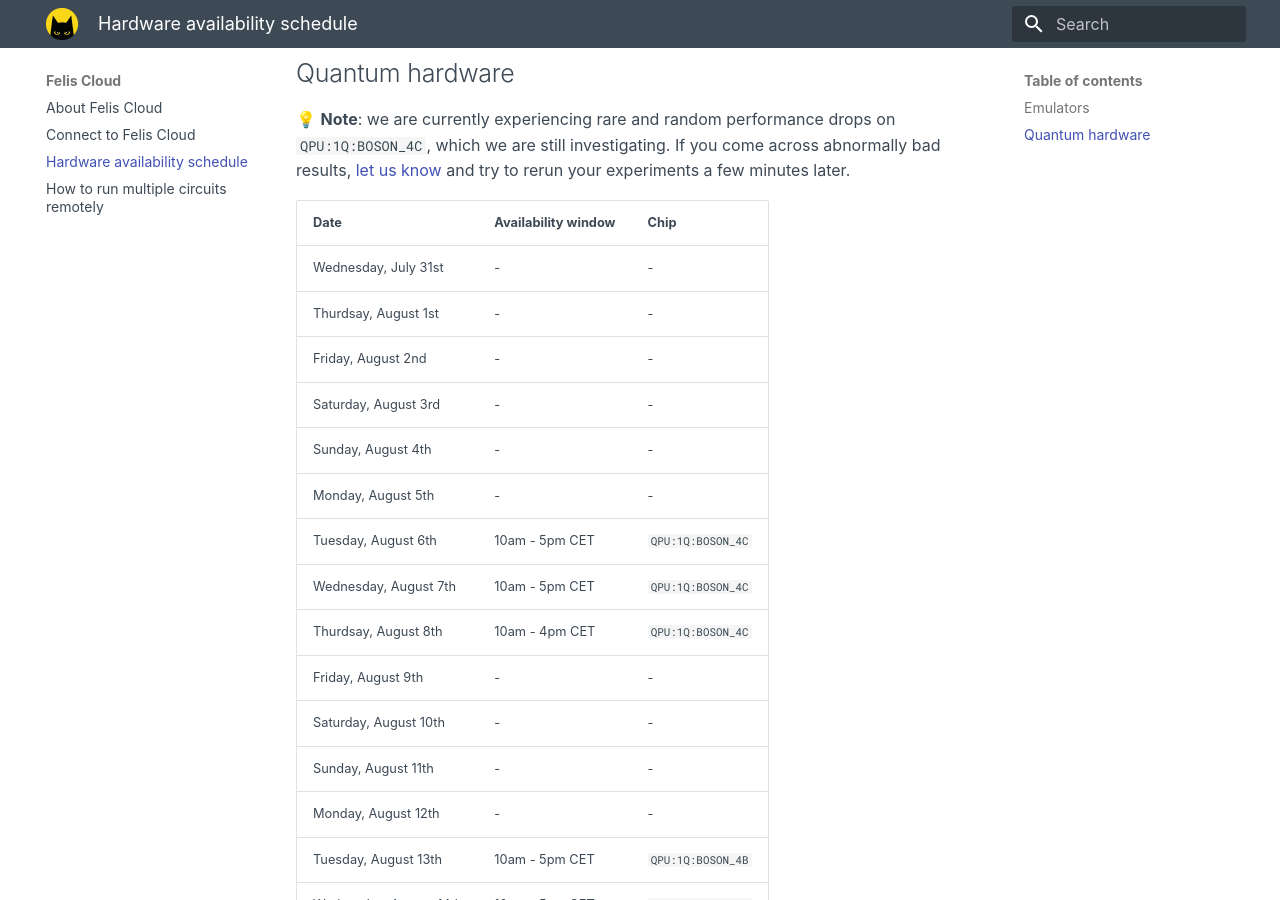
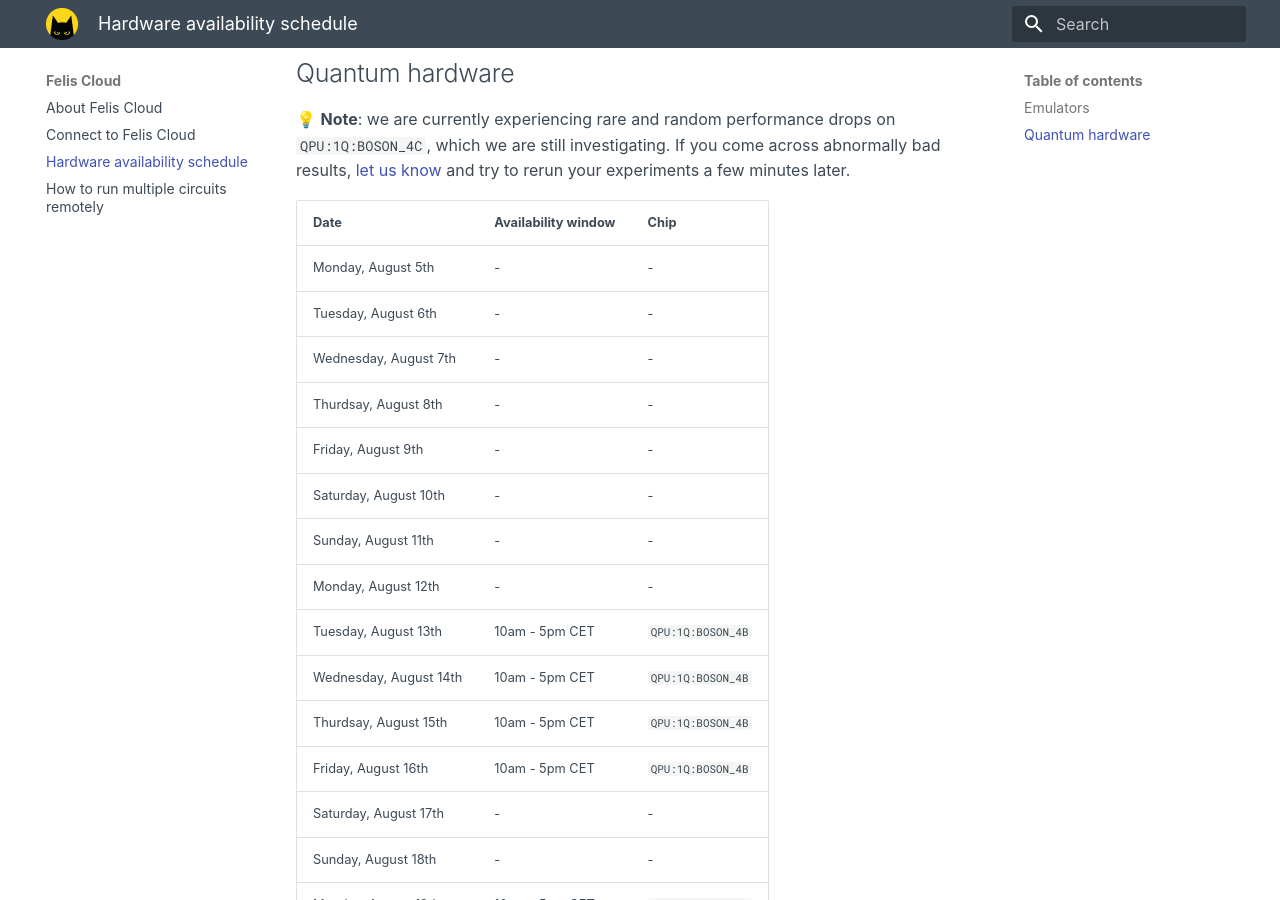
Before and after one commit to Alice-Bob-SW/felis, an MkDocs documentation site: the page built from docs/felis_cloud/hardware_availability_schedule.md, in a window 1280 px wide and 900 px high, scrolled down 288 px. Built offline with MkDocs 1.6.1 and Material for MkDocs 9.7.7, drawn with Linux system fonts in a browser that asks for light colours.

Commit message:
Removed 4C for the time being

```diff
--- a/docs/felis_cloud/hardware_availability_schedule.md
+++ b/docs/felis_cloud/hardware_availability_schedule.md
@@ -10,15 +10,10 @@
 
 | Date | Availability window | Chip |
 | --- | --- | --- |
-| Wednesday, July 31st | - | - |
-| Thurdsay, August 1st | - | - |
-| Friday, August 2nd | - | - |
-| Saturday, August 3rd | - | - |
-| Sunday, August 4th | - | - |
 | Monday, August 5th | - | - |
-| Tuesday, August 6th | 10am - 5pm CET | `QPU:1Q:BOSON_4C` |
-| Wednesday, August 7th | 10am - 5pm CET | `QPU:1Q:BOSON_4C` |
-| Thurdsay, August 8th | 10am - 4pm CET | `QPU:1Q:BOSON_4C` |
+| Tuesday, August 6th | - | - |
+| Wednesday, August 7th | - | - |
+| Thurdsay, August 8th | - | - |
 | Friday, August 9th | - | - |
 | Saturday, August 10th | - | - |
 | Sunday, August 11th | - | - |
```
